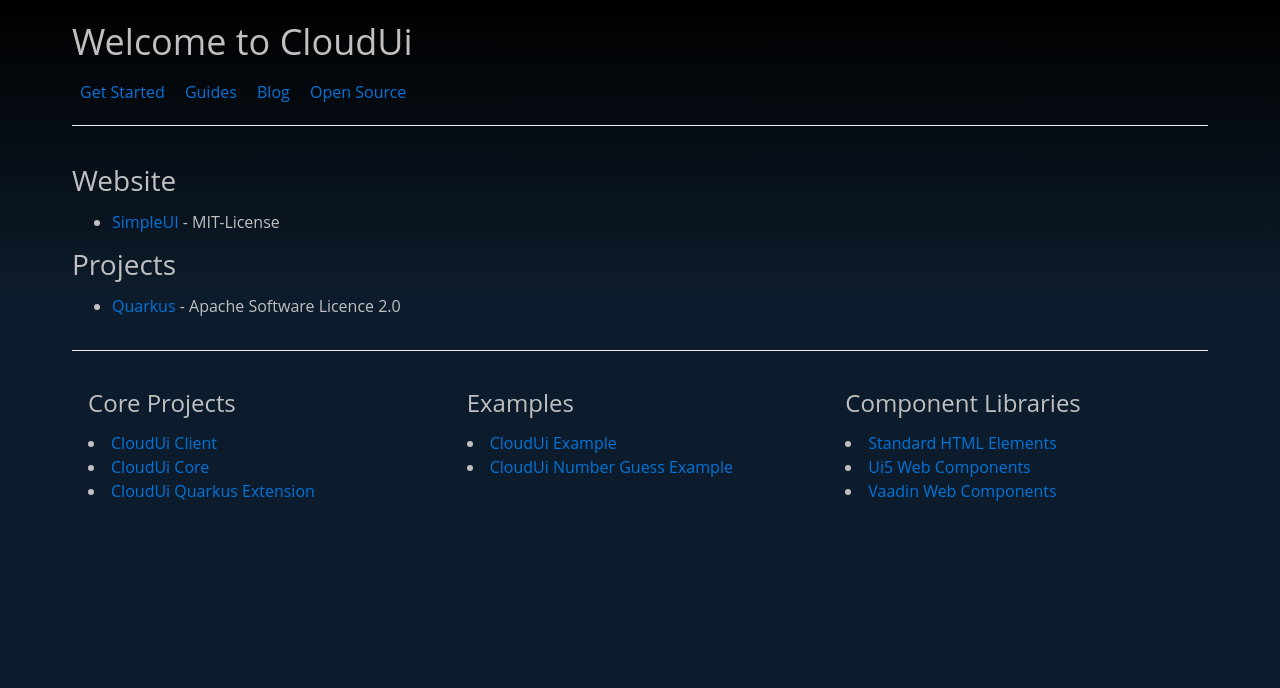
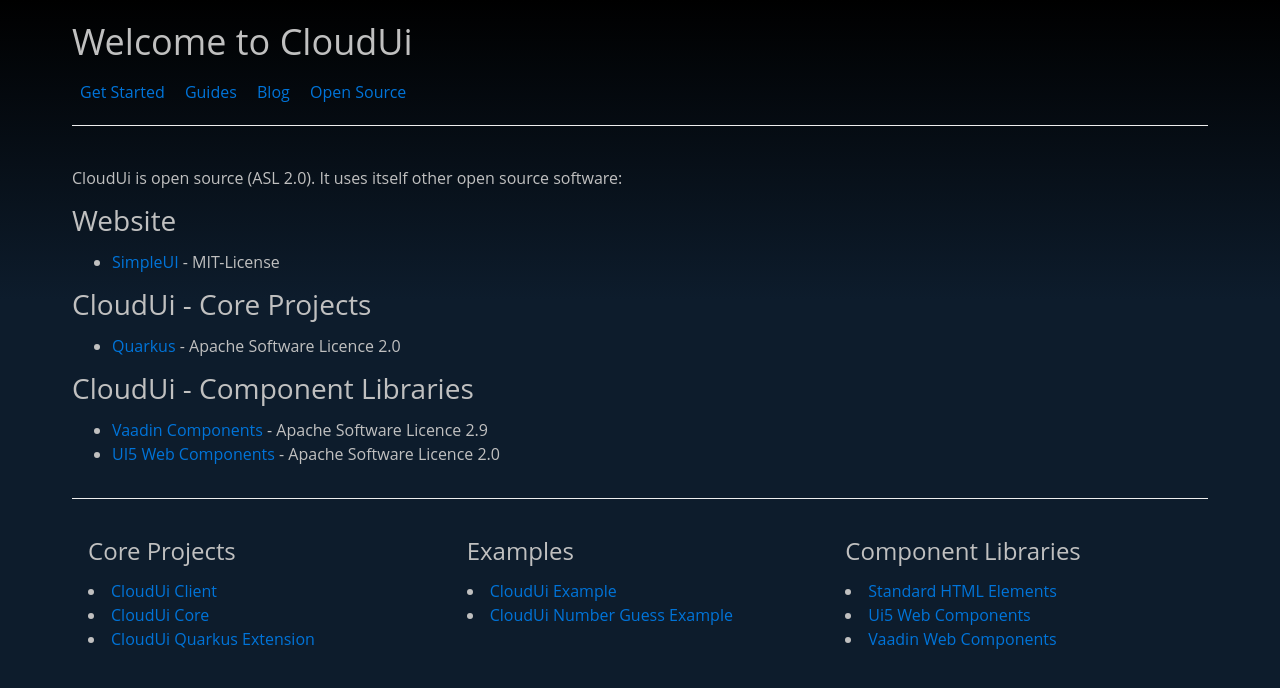
Before and after one commit to klenkes74/cloud-ui, a Jekyll site: the page built from opensource.md, in a window 1280 px wide. Shown: the top 688 px of the page. Built offline with Jekyll 4.4.1, drawn with Linux system fonts in a browser that asks for light colours.

Commit message:
open source page

```diff
--- a/opensource.md
+++ b/opensource.md
@@ -3,10 +3,17 @@ layout: page
 title: "Open Source"
 ---
 
+CloudUi is open source (ASL 2.0). It uses itself other open source software:
+
 ### Website
 
 * [SimpleUI](https://github.com/fengyuanchen/simpleui) - MIT-License
 
-### Projects
+### CloudUi - Core Projects
 
 * [Quarkus](https://quarkus.io) - Apache Software Licence 2.0
+
+### CloudUi - Component Libraries
+
+* [Vaadin Components](vaadin.com/components) - Apache Software Licence 2.9
+* [UI5 Web Components](https://sap.github.io/ui5-webcomponents/) - Apache Software Licence 2.0
```
